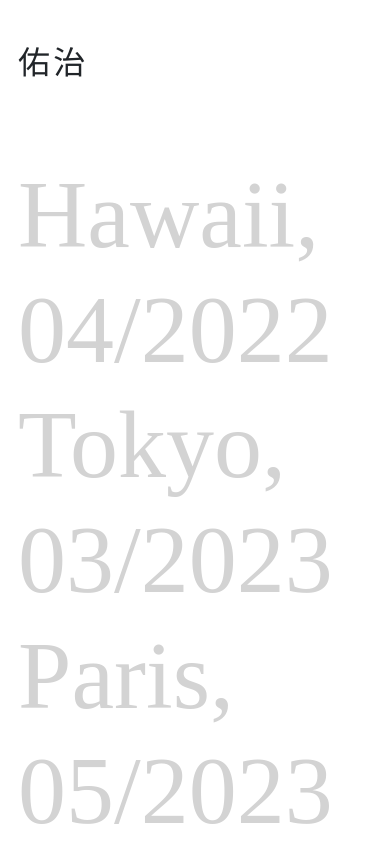
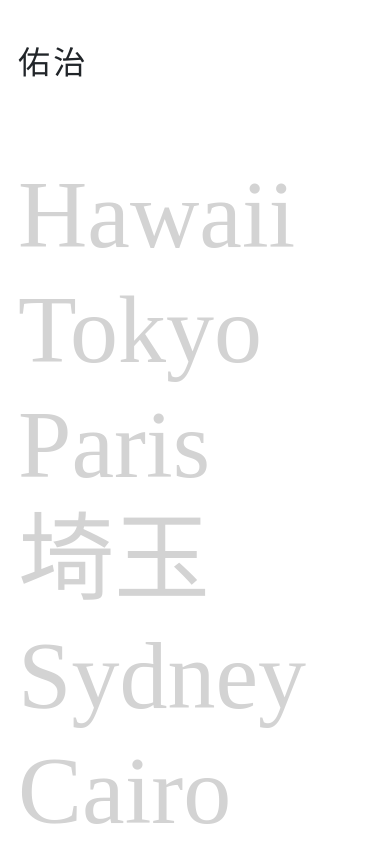
Before and after one commit to StevenConnors/me, a Next.js app: page /ai in a window 390 px wide. Shown: the top 844 px of the page. Built offline with nearby package versions, Linux system fonts and the light colour scheme.

Commit message:
with shortened text

```diff
--- a/components/header.module.css
+++ b/components/header.module.css
@@ -16,3 +16,29 @@
   .titleText:hover {
     color: #009900;
   }
+
+  .fullName {
+    display: inline; /* Show full name by default */
+  }
+
+  .shortName {
+    display: none; /* Hide shortened name by default */
+}
+
+  @media only screen and (min-width:479px) and (max-width:768px) {
+    .shortName {
+      display: inline; /* Show on small screens */
+    }
+    .fullName {
+      display: none; /* Hide full name on small screens */
+    }
+  }
+
+  @media only screen and (max-width:479px) {
+    .shortName {
+      display: inline; /* Show on small screens */
+    }
+    .fullName {
+      display: none; /* Hide full name on small screens */
+    }
+  }
--- a/pages/ai.js
+++ b/pages/ai.js
@@ -20,7 +20,7 @@ export default function NewPage() {
     { name: "Hawaii, 04/2022", images: references.slice(0,10)},
     { name: "Tokyo, 03/2023", images: references.slice(10,20)},
     { name: "Paris, 05/2023", images: references.slice(20,30)},
-    { name: "埼玉、令和４年５月", images: references.slice(30,40)},
+    { name: "埼玉, 令和４年５月", images: references.slice(30,40)},
     { name: "Sydney, 01/2023", images: references.slice(40,50)},
     { name: "Cairo, 02/2023", images: references.slice(50,60)},
     { name: "London, July 2023", images: references.slice(2, 22) },
@@ -53,10 +53,12 @@ export default function NewPage() {
               onMouseLeave={(e) => e.target.style.color = 'lightgrey'}
               onClick={() => setSelectedLocationIndex(index === selectedLocationIndex ? null : index)}
             >
-              {location.name}
+              <span className={styles.fullName}>{location.name}</span>
+              <span className={styles.shortName}>{location.name.split(',')[0]}</span> {/* Shortened name */}
+
               {selectedLocationIndex === index && (
                 <div style={{ width: '100%' }}>
-                  <ImageGallery images={location.images} />
+                  <ImageGallery images={location.images} className="ai-gallery" />
                 </div>
               )}
             </div>
```
